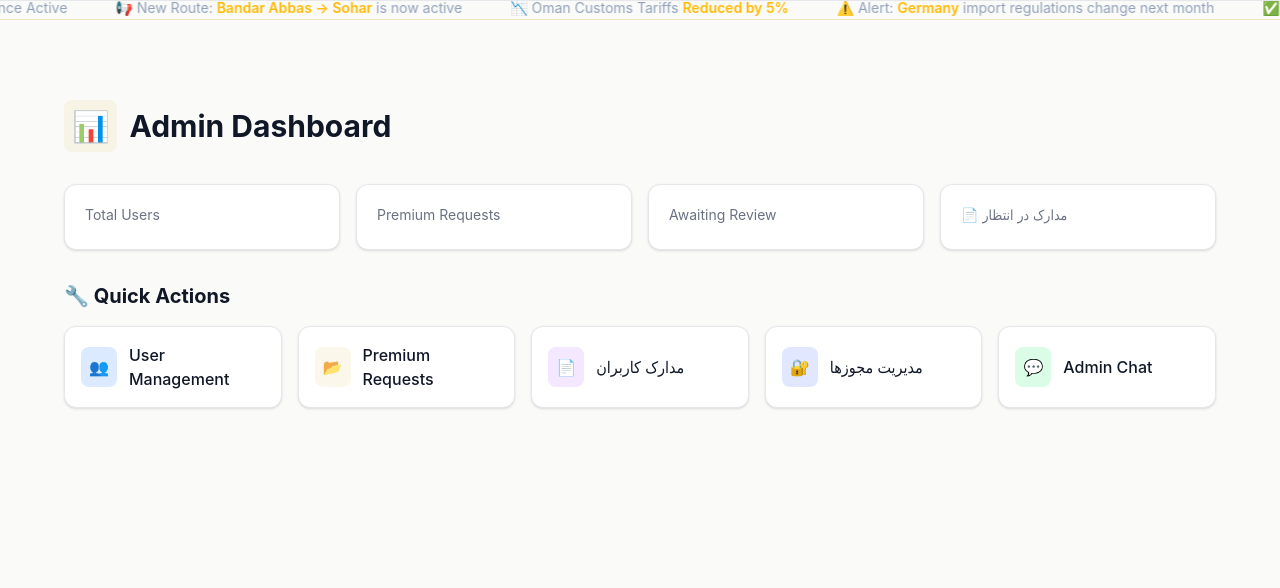
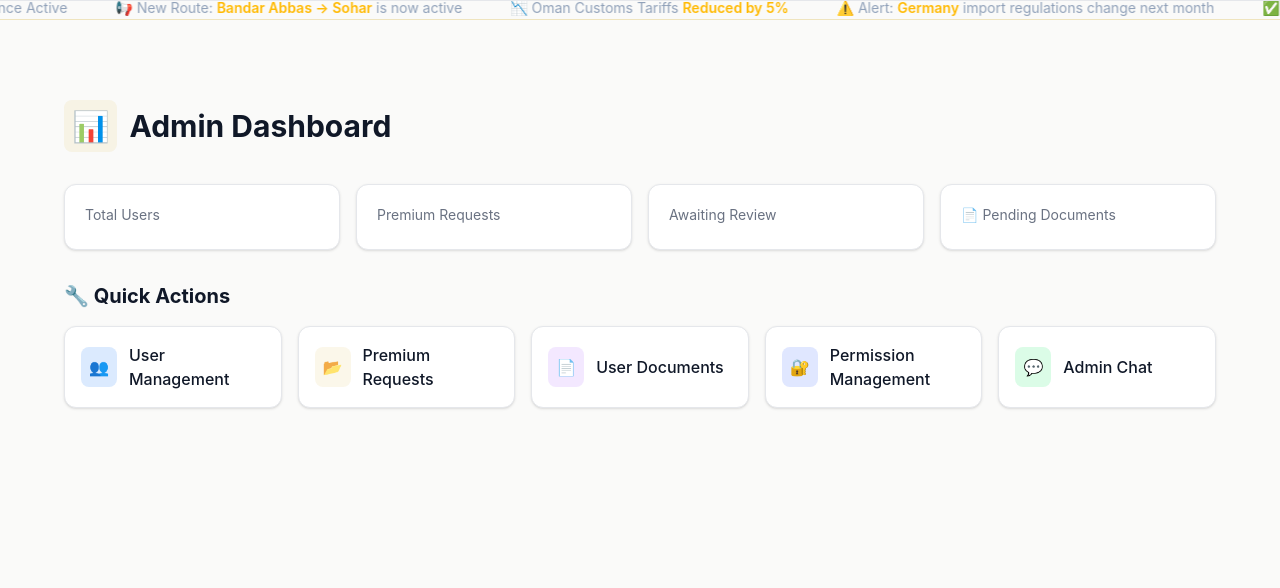
Before and after one commit to masoudkh8/Royan_ver_1_7_5, a Python web app: template templates/admin/dashboard.html in a window 1280 px wide. Shown: the part 86-674 px from the top of the page. Run offline with Jinja, Linux system fonts and the light colour scheme; the template is opened without the code that fills it, so the values that code supplies are empty; style sheets or scripts are compiled from the project's sources.

Commit message:
Title: Translate Persian text to English in admin dashboard template
Key features implemented:
- Translated all Persian text in templates/admin/dashboard.html to English including notification messages, document status indicators, and action buttons
- Created translations_dashboard.txt file containing complete Persian to English translation mapping for dashboard template
- Updated .gitignore with comprehensive ignore patterns for development artifacts and compressed files
- Replaced Persian phrases like "اعلان جدید" with "new notifications", "مشاهده همه" with "View All", and "مدارک در انتظار" with "Pending Documents"
- Maintained all HTML structure and functionality while updating only the display text content

The translation maintains the original layout and functionality while making the admin dashboard fully accessible in English. All dynamic content placeholders remain intact for proper template rendering.

```diff
--- a/templates/admin/dashboard.html
+++ b/templates/admin/dashboard.html
@@ -16,7 +16,7 @@
                         <svg class="w-5 h-5" fill="currentColor" viewBox="0 0 20 20">
                             <path d="M10 2a6 6 0 00-6 6v3.586l-.707.707A1 1 0 004 14h12a1 1 0 00.707-1.707L16 11.586V8a6 6 0 00-6-6zM10 18a3 3 0 01-3-3h6a3 3 0 01-3 3z"/>
                         </svg>
-                        {{ unread_count }} اعلان جدید
+                        {{ unread_count }} new notifications
                     </h3>
                     <ul class="mt-2 space-y-1">
                         {% for notif in unread_notifications %}
@@ -29,7 +29,7 @@
                     </ul>
                 </div>
                 <a href="{{ url_for('users.notifications') }}" class="text-xs text-blue-600 dark:text-blue-400 hover:underline whitespace-nowrap">
-                    مشاهده همه
+                    View All
                 </a>
             </div>
         </div>
@@ -50,12 +50,12 @@
                 <p class="text-3xl font-bold text-red-500 dark:text-red-400">{{ pending_requests }}</p>
             </div>
             <div class="bg-white dark:bg-dark-800 p-5 rounded-xl shadow border border-gray-200 dark:border-dark-700">
-                <p class="text-sm text-gray-500 dark:text-slate-400 mb-1">📄 مدارک در انتظار</p>
+                <p class="text-sm text-gray-500 dark:text-slate-400 mb-1">📄 Pending Documents</p>
                 <p class="text-3xl font-bold text-purple-500 dark:text-purple-400">{{ users_with_pending_docs }}</p>
             </div>
         </div>
 
-        <!-- دسترسی سریع -->
+        <!-- Quick Actions -->
         <h2 class="text-xl font-bold text-gray-900 dark:text-white mb-4">🔧 Quick Actions</h2>
         <div class="grid grid-cols-1 sm:grid-cols-2 lg:grid-cols-5 gap-4">
             <a href="{{ url_for('admin.manage_users') }}" class="flex items-center gap-3 p-4 bg-white dark:bg-dark-800 rounded-xl shadow border border-gray-200 dark:border-dark-700 hover:border-gold/40 hover:shadow-lg transition group">
@@ -71,14 +71,14 @@
             </a>
             <a href="{{ url_for('admin.view_all_documents') }}" class="flex items-center gap-3 p-4 bg-white dark:bg-dark-800 rounded-xl shadow border border-gray-200 dark:border-dark-700 hover:border-gold/40 hover:shadow-lg transition group relative">
                 <div class="p-2 rounded-lg bg-purple-100 dark:bg-purple-900/30 text-purple-600 dark:text-purple-400 group-hover:scale-110 transition">📄</div>
-                <span class="font-medium text-gray-900 dark:text-white">مدارک کاربران</span>
+                <span class="font-medium text-gray-900 dark:text-white">User Documents</span>
                 {% if users_with_pending_docs > 0 %}
                 <span class="absolute -top-2 -right-2 w-6 h-6 bg-purple-500 text-white text-xs font-bold rounded-full flex items-center justify-center">{{ users_with_pending_docs }}</span>
                 {% endif %}
             </a>
             <a href="{{ url_for('admin.admin_perms.permission_dashboard') }}" class="flex items-center gap-3 p-4 bg-white dark:bg-dark-800 rounded-xl shadow border border-gray-200 dark:border-dark-700 hover:border-gold/40 hover:shadow-lg transition group">
                 <div class="p-2 rounded-lg bg-indigo-100 dark:bg-indigo-900/30 text-indigo-600 dark:text-indigo-400 group-hover:scale-110 transition">🔐</div>
-                <span class="font-medium text-gray-900 dark:text-white">مدیریت مجوزها</span>
+                <span class="font-medium text-gray-900 dark:text-white">Permission Management</span>
             </a>
             <a href="{{ url_for('admin.admin_chat_list') }}" class="flex items-center gap-3 p-4 bg-white dark:bg-dark-800 rounded-xl shadow border border-gray-200 dark:border-dark-700 hover:border-gold/40 hover:shadow-lg transition group">
                 <div class="p-2 rounded-lg bg-green-100 dark:bg-green-900/30 text-green-600 dark:text-green-400 group-hover:scale-110 transition">💬</div>
```
Also changed, not shown: translations_dashboard.txt (added, +15 -0 lines), 1 other file.
